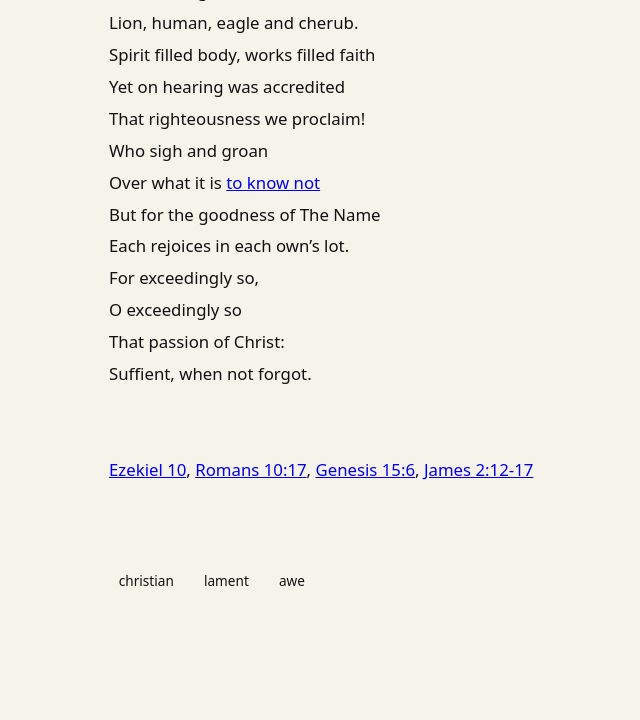
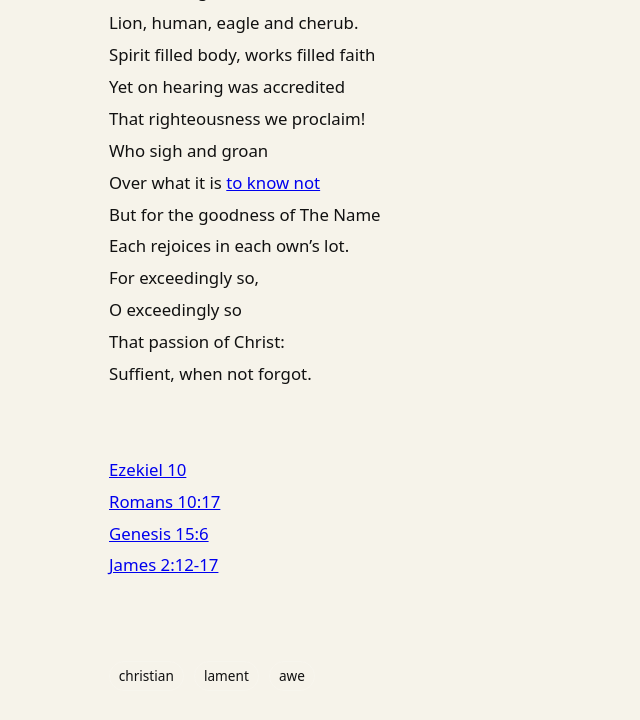
Before and after one commit to Wagz28/Wagz28.github.io, a Jekyll site: the page built from _poems/phantom.md, in a window 1280 px wide and 900 px high, scrolled down 1095 px. Shown: the top 720 px of the window, without its empty margins (101-741 px from the left). Built offline with Jekyll 4.4.1, drawn with Linux system fonts in a browser that asks for light colours.

```diff
--- a/_poems/phantom.md
+++ b/_poems/phantom.md
@@ -38,4 +38,7 @@ O exceedingly so
 That passion of Christ:
 Suffient, when not forgot.
 
-[Ezekiel 10](https://www.bible.com/bible/59/EZK.10), [Romans 10:17](https://www.bible.com/bible/59/ROM.10.17), [Genesis 15:6](https://www.bible.com/bible/59/GEN.15.6), [James 2:12-17](https://www.bible.com/bible/59/JAS.2.12-17)
+[Ezekiel 10](https://www.bible.com/bible/59/EZK.10)
+[Romans 10:17](https://www.bible.com/bible/59/ROM.10.17)
+[Genesis 15:6](https://www.bible.com/bible/59/GEN.15.6)
+[James 2:12-17](https://www.bible.com/bible/59/JAS.2.12-17)
```
Also changed, not shown: _poems/to-know.md (+2 -1 lines).
